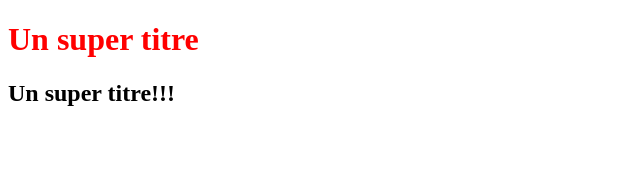
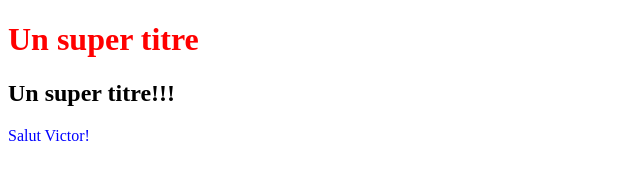
Before and after one commit to Maria-or/openclassroomsproject, a plain HTML site: page index.html in a window 1280 px wide. Shown: the full height of the page, 0-640 px from the left. Drawn offline with Linux system fonts and the light colour scheme.

Commit message:
Ajout paragraphe et son style

```diff
--- a/index.html
+++ b/index.html
@@ -7,5 +7,6 @@
 <body>
     <h1>Un super titre</h1>
     <h2>Un super titre!!!</h2>
+    <p>Salut Victor!</p>
 </body>
 </html>
--- a/styles.css
+++ b/styles.css
@@ -1,3 +1,7 @@
 h1 {
     color: red;
 }
+p
+{
+	color: blue;
+}
```
